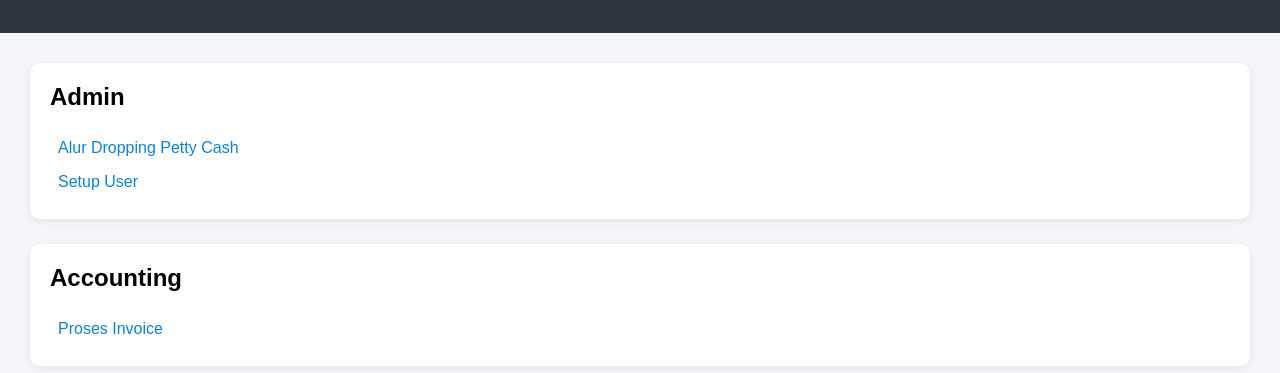
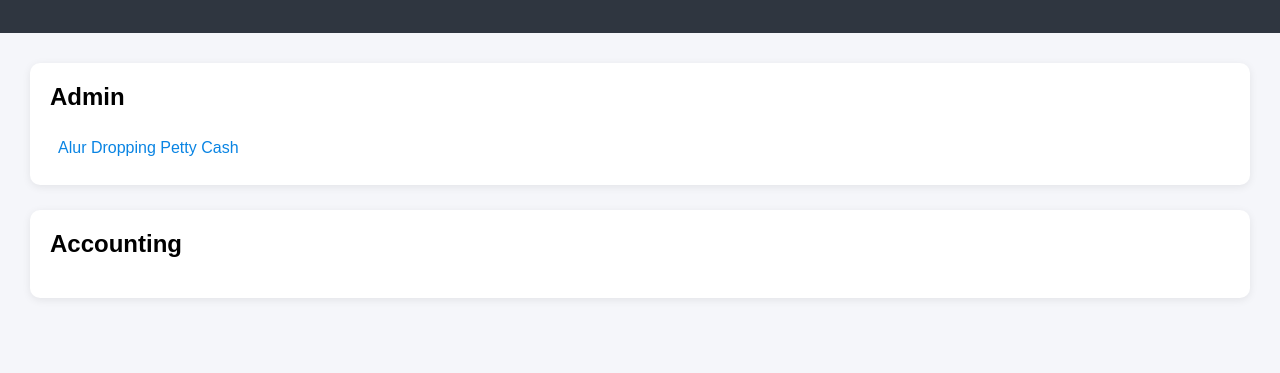
Before and after one commit to okiokib/manual-odoo-raho, a plain HTML site: page index.html in a window 1280 px wide. Shown: the part 121-494 px from the top of the page. Drawn offline with Linux system fonts and the light colour scheme.

Commit message:
index.html

```diff
--- a/index.html
+++ b/index.html
@@ -65,10 +65,6 @@ a:hover{
 Alur Dropping Petty Cash
 </a>
 
-<a href="admin/setup-user.pdf" target="_blank">
-Setup User
-</a>
-
 </div>
 
 
@@ -76,10 +72,6 @@ Setup User
 <div class="card">
 <h2>Accounting</h2>
 
-<a href="accounting/invoice.pdf" target="_blank">
-Proses Invoice
-</a>
-
 </div>
 
 </div>
```
